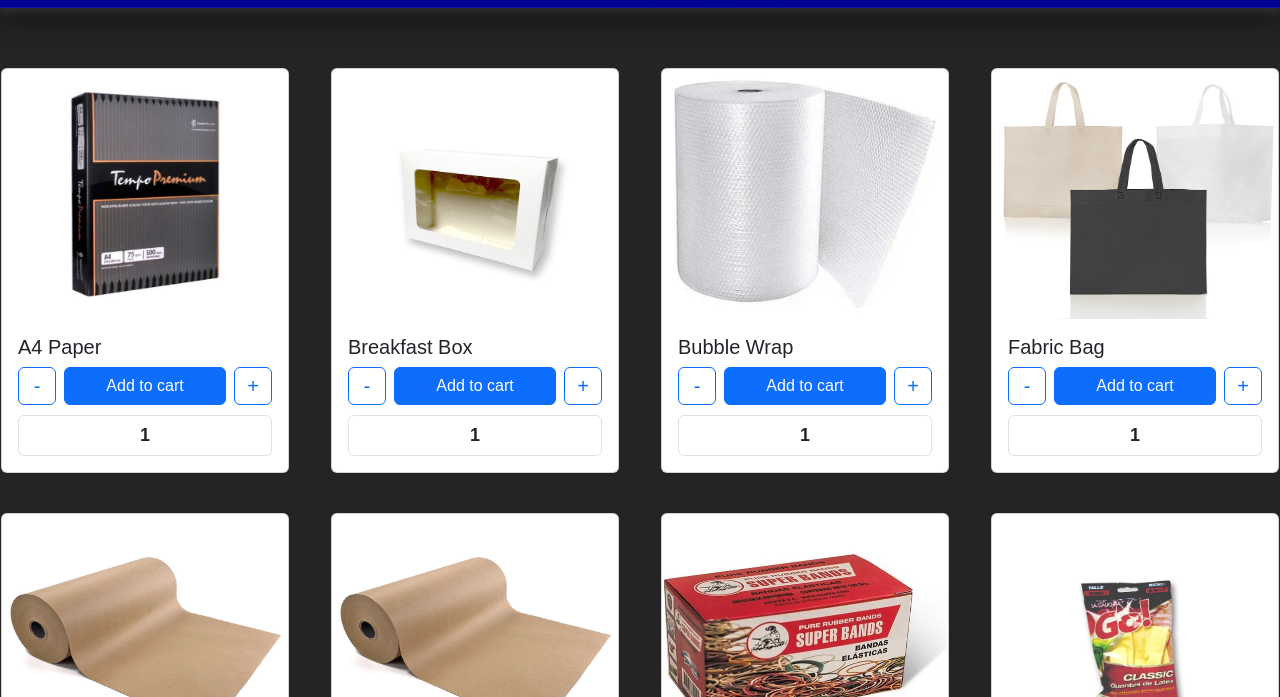
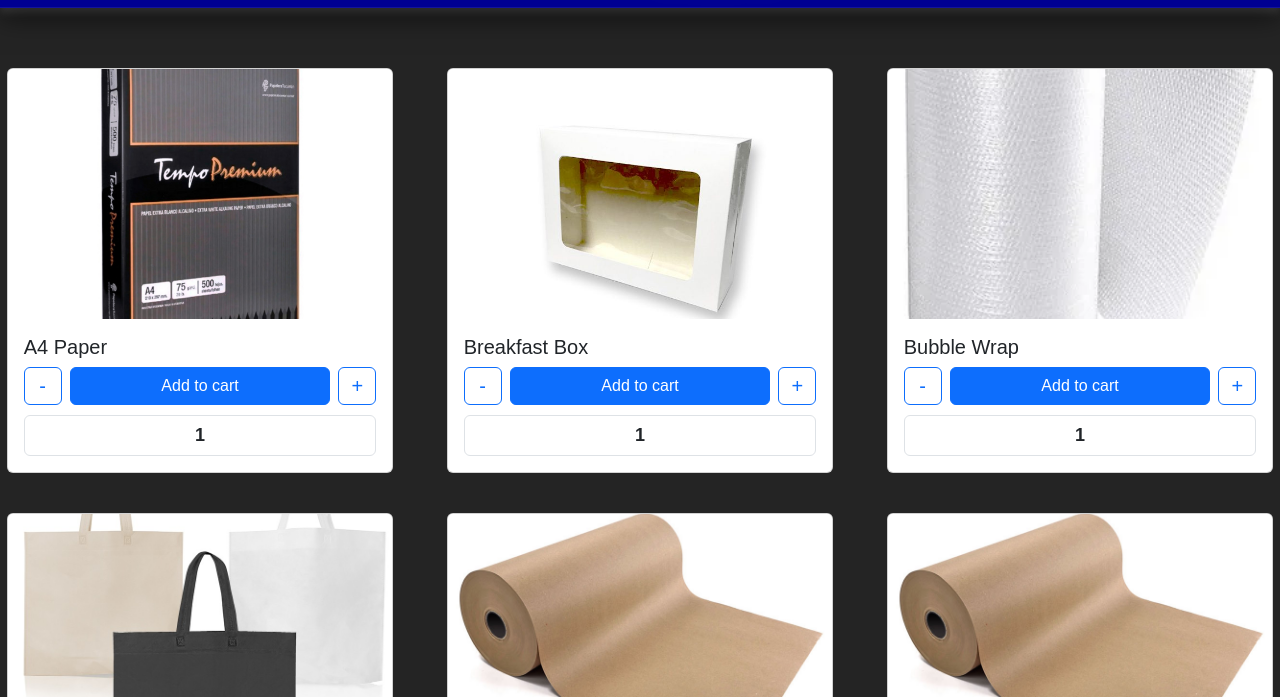
Before and after one commit to PabloGilabert62/DunderMifflin, a website with bundled scripts: page pages/products.html in a window 1280 px wide. Shown: the part 103-800 px from the top of the page. Built offline with nearby package versions, Linux system fonts and the light colour scheme; a web font is replaced by a local one.

Commit message:
Products

```diff
--- a/scss/components/_main-content.scss
+++ b/scss/components/_main-content.scss
@@ -148,3 +148,16 @@
 .card {
     flex: 0 0 18rem;
 }
+
+.products-grid .card {
+    flex: 0 0 30%;
+    max-width: 30%;
+    flex: 1 1 calc(33.333% - 40px);
+    max-width: calc(33.333% - 40px);
+}
+
+.products-grid .card-img-top {
+    height: 250px;
+    width: 100%;
+    object-fit: cover;
+}
```
Also changed, not shown: css/style.css, 1 other file.
